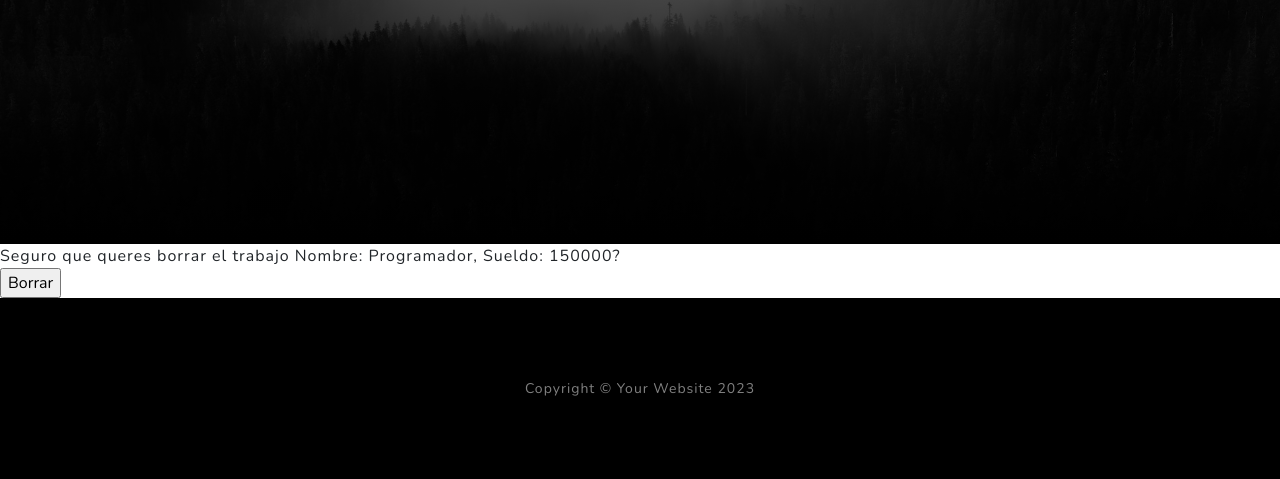
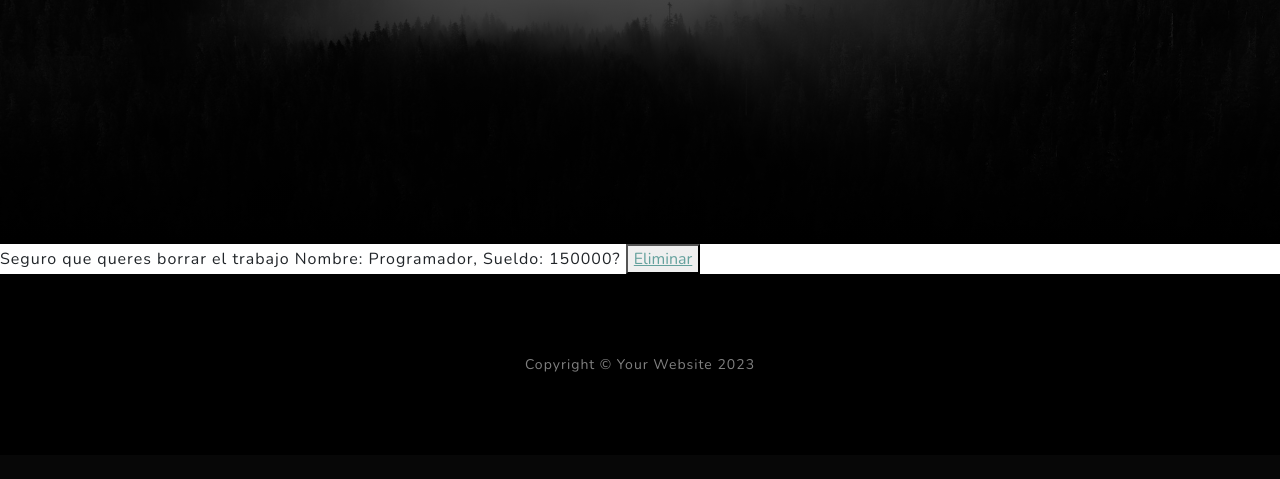
Before and after one commit to Simon-Martines/Entrega1-Martinez, a Django app: page /trabajo_confirm_delete/1 in a window 1280 px wide. Shown: the part 556-1035 px from the top of the page. After the commit the page ends 928 px from the top, so only its background shows below. Run offline with Django 4.2, Linux system fonts and the light colour scheme; data comes from the database, SQL or seed files in the repository; some libraries are stand-ins or nearby versions.

```diff
--- a/MiApp2/Templates/MiApp2/trabajo_confirm_delete.html
+++ b/MiApp2/Templates/MiApp2/trabajo_confirm_delete.html
@@ -5,7 +5,7 @@
 {% block codigo_fatal2 %}
 
 Seguro que queres borrar el trabajo {{object}}?
-<form method="post" action="{% url 'eliminar trabajo' trabajo_id=object.id %}" > {% csrf_token %}
-    <input type="submit" value="Borrar"
-</form>
+<button>
+    <a href="{% url 'eliminar trabajo' trabajo_id=trabajo.id %}">Eliminar</a>
+</button>
 {% endblock %}
```
